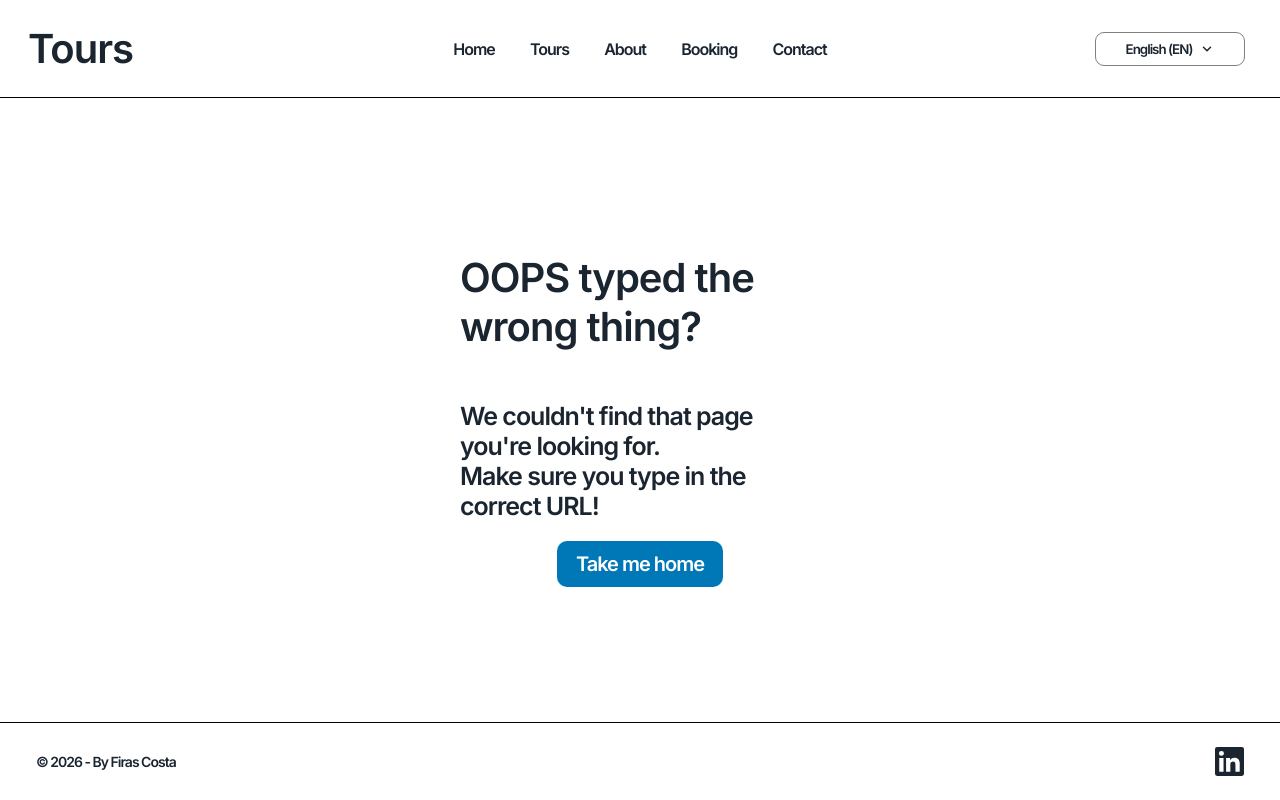
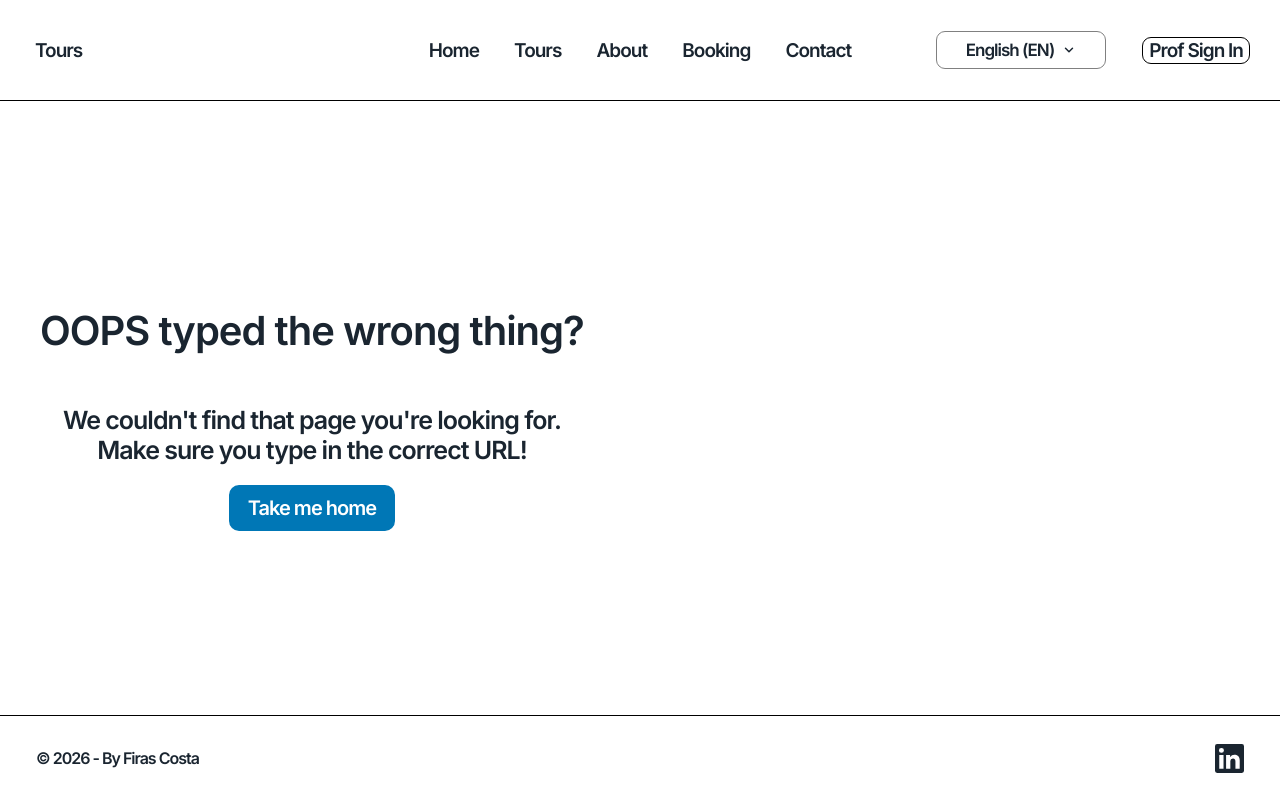
Before and after one commit to Firas12123/Tour-Guide-Website, a Flask app: page /tour_destination/1 in a window 1280 px wide. Run offline with Flask 3, Linux system fonts and the light colour scheme.

Commit message:
login button coming soon

```diff
--- /dev/null
+++ b/static/main.js
@@ -0,0 +1,17 @@
+let myButton = document.querySelector(".sign-in");
+let login_form = document.querySelector(".login-form");
+
+function loggedIn(){
+    myButton.textContent = "My Profile";
+    login_form.style.display = "inline-block";
+    login_form.classList.add('active');
+    login_form.classList.add('overlay');
+}
+
+function closeLogin(){
+    login_form.classList.remove('active');
+    login_form.classList.remvoe('overlay');
+}
+
+myButton.addEventListener("click", loggedIn)
+login_form.addEventListener("click", closeLogin)
--- a/static/style.css
+++ b/static/style.css
@@ -4,6 +4,7 @@ body {
     display: flex;
     flex-direction: column;
     background-color: #ffffff;
+    z-index: 2;
 }
 
 .container{
@@ -24,20 +25,29 @@ body {
     font-size: 40px;
     padding: 8px;
     border-radius: 1rem;
-    margin-left: 20px;
+    margin-left: 27px;
     margin-right: auto;
     align-items: start;
 }
 
+.page-content{
+    display: flex;
+}
+
 .main-font{
     font-family: 'Inter', sans-serif;
+    font-size: 19px;
     letter-spacing: -1px;
     font-weight: 600;
     color: #1a2530;
 }
 
 .action-button{
-    color: #0077b6;
+    text-decoration: none;
+    background-color: #0077b6;
+    color: white;
+    padding: 6px;
+    border-radius: 9px;
 }
 
 html, body{
@@ -56,11 +66,12 @@ html, body{
     align-items: center;
     background-color: #ffffff;
     position: relative;
-    padding: 1rem 0rem;
+    min-height: 100px;
     margin-bottom: 30px;
     border-color: #222222;
     border-bottom: solid;
     border-width: 0.06rem;
+
 }
 
 .nav-links{
@@ -87,6 +98,22 @@ html, body{
 .teleporters:hover{
     color: #19222B;
     transform: scale(1.08);
+}
+
+.profile-button{
+    cursor: pointer;
+    background: transparent;
+    margin-right: 30px;
+    border: black solid 1.5px;
+    border-radius: 9px
+}
+
+.sign-in{
+    cursor: pointer;
+    background: transparent;
+    margin-right: 30px;
+    border: black solid 1.5px;
+    border-radius: 9px
 }
 
 .tour-grid{
@@ -155,12 +182,16 @@ html, body{
 }
 
 .lang-selector{
-    margin-right: 35px;
+    margin-right: 36px;
     display: inline-block;
     position: relative;
     align-items: center;
     margin-left: auto;
-    width: 150px;
+    width: 170px;
+    box-sizing: border-box;
+    white-space: nowrap;
+    line-height: 1.2;
+    padding: 10px 0px;
     transition: transform 0.2s ease;
 }
 
@@ -317,7 +348,7 @@ footer{
     flex-direction: column;
     flex-wrap: nowrap;
     justify-content: center;
-    margin: 85px 420px;
+    margin: 20px 0px;
     align-items: center;
     padding: 40px;
 }
@@ -330,7 +361,64 @@ footer{
 }
 
 .big-tour-card{
+    display: block;
+    flex-direction: column;
+    align-items: center;
     border: black solid 1px;
-    border-radius: 7px;
+    border-radius: 12px;
     margin: 25px 100px;
+
 }
+
+.booking-button{
+    align-items: center;
+    margin-bottom: 10px;
+}
+
+footer{
+    min-height: 50px;
+}
+
+.login-form{
+    position: absolute;
+    border: black solid 1.5px;
+    border-radius: 9px;
+    min-height: 600px;
+    min-width: 600px;
+    left: 50%;
+    top: 50%;
+    background: white;
+    transform: translate(-50%, -60%);
+    visibility: hidden;
+    opacity: 0;
+    transition: transform 0.3s ease
+}
+
+.login-form.active{
+    opacity: 1;
+    visibility: visible;
+    transform: translate(-50%, -65.73%)
+}
+
+.profile{
+
+}
+
+.cancel-button{
+    position: absolute;
+    top: 16px;
+    right: 16px;
+    width: 30px;
+    background: transparent;
+    height: 30px;
+    border: white;
+    border-radius: 50%;
+    transition: 0.2s ease;
+    margin-left: auto;
+    cursor: pointer;
+}
+
+.cancel-button:hover {
+    transform: scale(1.09);
+    background: #E0E0E0;
+}
--- a/templates/permanent.html
+++ b/templates/permanent.html
@@ -1,7 +1,7 @@
 <!DOCTYPE html>
 <html lang="{{ active_lang | default('en') }}">
 <head>
-    <meta charset="UTF-8">
+    <meta charset="UTF-8" content="width=device-width, initial-scale =1.0">
     <title>Title</title>
     <link rel = "stylesheet" href = "{{ url_for('static', filename = 'style.css') }}">
     <link rel="preconnect" href="https://fonts.googleapis.com">
@@ -23,7 +23,7 @@
         <div class = "lang-selector">
             <button class = "lang-button main-font" type="button">
                 {% for i in lang_info %}
-                <span class ="main-font">{{ i }} ({{ active_lang }}) </span>
+                <span class ="main-font" style="font-size: 17px">{{ i }} ({{ active_lang }}) </span>
                 {% endfor %}
                 <svg class = "arrow-icon" viewBox ="0 0 24 24" width = "14" height = "14" stroke ="currentColor" stroke-width ="2.5" fill="none" stroke-linecap="round" stroke-linejoin="round">
                     <polyline points="6 9 12 15 18 9"></polyline>
@@ -31,9 +31,15 @@
             </button>
             <div class ="lang-dropdown">
                 {% for languages, attributes in language.items() %}
-                    <a href="{{ url_for('set_language', lang=languages) }}" class ="lang-item main-font">{{ attributes[0] }} ({{ languages}}) </a>
+                    <a href="{{ url_for('set_language', lang=languages) }}" class ="lang-item main-font" style="font-size: 15px;">{{ attributes[0] }} ({{ languages}}) </a>
                 {% endfor %}
             </div>
+        </div>
+        <div class="profile">
+            <button class ="sign-in main-font" type ="button">
+                <span>Prof</span>
+                Sign In
+            </button>
         </div>
 </nav>
 </header>
@@ -41,15 +47,24 @@
     {% block content%}
     {% endblock %}
 </main>
-
+<div class="login-form">
+    <button type="button" class="cancel-button">
+        <svg viewBox="0 0 24 24" xmlns="http://www.w3.org/2000/svg">
+            <line x1="2" y1="2" x2="22" y2="22"  style="stroke: black; stroke-width: 2;" />
+            <line x1="22" y1="2" x2="2" y2="22"  style="stroke: black; stroke-width: 2;" />
+        </svg>
+    </button>
+    <h1> test </h1>
+</div>
 
 <footer>
-    <p class="main-font my-name" style="font-size: 14px;"> © 2026 - By Firas Costa</p>
-    <a href = "https://www.linkedin.com/in/firas-costa-24b655329/" target="_blank" class = "linkedin-btn">
+    <p class="main-font my-name" style="font-size: 16px;"> © 2026 - By Firas Costa</p>
+    <a href = "https://www.linkedin.com/in/firas-costa-24b655329/" target="_blank"  class = "linkedin-btn">
         <svg xmlns="http://www.w3.org/2000/svg" viewBox="0 0 34 34" width="29" height="29" fill="currentColor">
             <path d="M34 2.5v29a2.5 2.5 0 0 1-2.5 2.5h-29A2.5 2.5 0 0 1 0 31.5v-29A2.5 2.5 0 0 1 2.5 0h29A2.5 2.5 0 0 1 34 2.5M10 13H5v16h5zm.45-5.5a2.88 2.88 0 0 0-2.86-2.9H7.5a2.9 2.9 0 0 0 0 5.8 2.88 2.88 0 0 0 2.95-2.81zM29 19.28c0-4.81-3.06-6.68-6.1-6.68a5.7 5.7 0 0 0-5.06 2.58h-.14V13H13v16h5v-8.51a3.32 3.32 0 0 1 3-3.58h.19c1.59 0 2.77 1 2.77 3.52V29h5z" ></path>
         </svg>
     </a>
 </footer>
 </body>
+<script type ="text/javascript" src ="static/main.js" defer></script>
 </html>
--- a/templates/tour-card.html
+++ b/templates/tour-card.html
@@ -10,7 +10,7 @@
 <div class="big-tour-card">
 
     <h1 class="main-title main-font" style="transform: none;">{{ tour }}</h1>
-
+    <a class = "booking-buttton main-font action-button" href="{{ url_for('booking') }}">Ready to book?</a>
 </div>
 {% endblock %}
 
```
